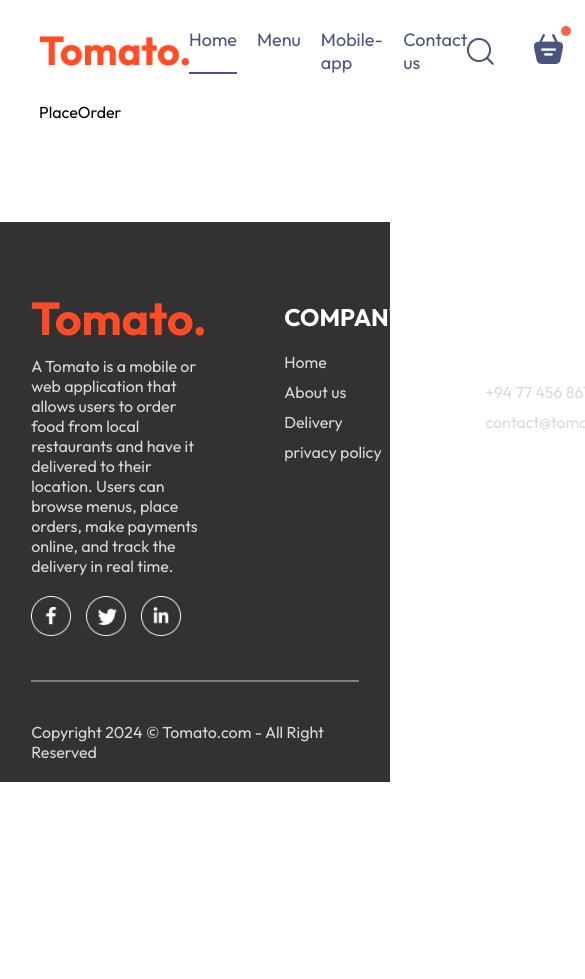
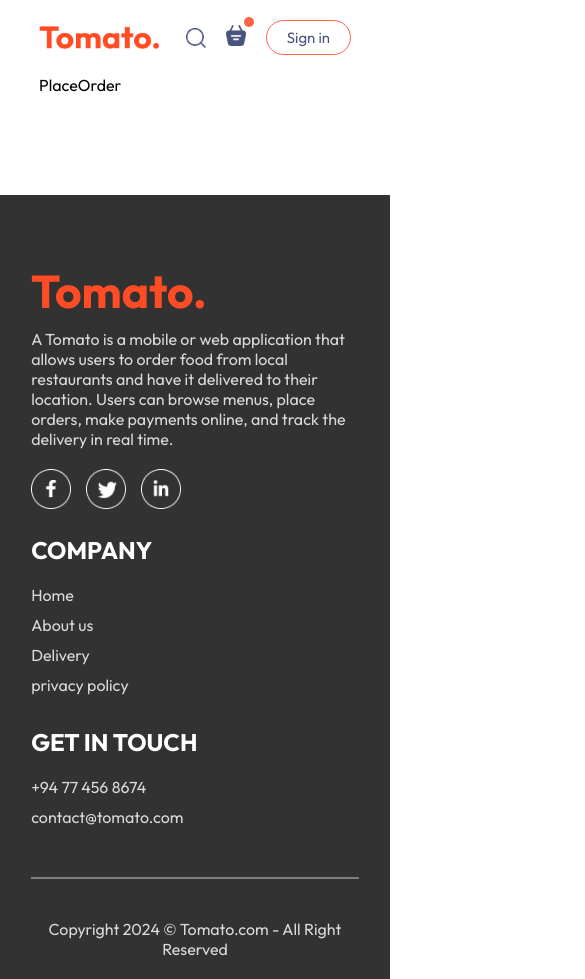
Before and after one commit to Tharushiwijesinghe/Food_Delivery_App, a React (Vite) app: page /order in a window 390 px wide. Shown: the top 979 px of the page, 585 px wide, since content can reach past the window. Before the commit the page ends 844 px from the top, so only its background shows below. Built offline with nearby package versions, Linux system fonts and the light colour scheme.

Commit message:
update responsiveness

```diff
--- /dev/null
+++ b/src/components/AppDownload/AppDownload.css
@@ -0,0 +1,25 @@
+.app-download{
+  margin: auto auto;
+  margin-top: 100px;
+  font-size: max(3vw,20px);
+  text-align: center;
+  font-weight: 500;
+}
+
+.app-download-platforms{
+  display: flex;
+  justify-content: center;
+  gap: max(2vw,10px);
+  margin-top: 40px;
+}
+
+.app-download-platforms img{
+  width: max(30vw,120px);
+  max-width: 180px;
+  transition: 0.5s;
+  cursor: pointer;
+}
+
+.app-download-platforms img:hover{
+  transform: scale(1.05);
+}
--- a/src/components/AppDownload/AppDownload.jsx
+++ b/src/components/AppDownload/AppDownload.jsx
@@ -1,8 +1,16 @@
 import React from 'react'
+import './AppDownload.css'
+import { assets } from '../../assets/assets'
 
 const AppDownload = () => {
   return (
-    <div>AppDownload</div>
+    <div className='app-download' id='app-download'>
+      <p>For Better Experience Download  <br /> Tomato App</p>
+      <div className="app-download-platforms">
+        <img src={assets.app_store} alt="" />
+        <img src={assets.play_store} alt="" />
+      </div>
+    </div>
   )
 }
 
--- a/src/components/ExploreMenu/ExploreMenu.css
+++ b/src/components/ExploreMenu/ExploreMenu.css
@@ -56,3 +56,10 @@
   padding: 2px;
   cursor: pointer;
 }
+
+@media (max-width:1050px){
+  .explore-menu-text{
+    max-width: 100%;
+    font-size: 12px ;
+  }
+}
--- a/src/components/Footer/Footer.css
+++ b/src/components/Footer/Footer.css
@@ -46,3 +46,20 @@
   background-color: grey;
   border: none;
 }
+
+@media(max-width:750px){
+  .footer-content{
+    display: flex;
+    flex-direction: column;
+    gap: 22px;
+  }
+}
+.footer-copyright{
+  text-align: center;
+  /* .footer-content-left, .footer-content-right , .footer-content-center{
+    align-items: center;
+  }
+  .footer-content-left li, .footer-content-right li, .footer-content-center li{
+    text-align: center;
+  } */
+}
--- a/src/components/Header/Header.css
+++ b/src/components/Header/Header.css
@@ -38,6 +38,23 @@
   border: none;
   font-size: max(1vw, 13px);
   cursor: pointer;
+}
 
+@media (max-width:1050px){
 
+  .header-contents{
+    max-width: 45%;
+  }
 }
+
+@media (max-width:750px){
+  .header-contents{
+    max-width: 65%;
+  }
+  .header-contents p{
+    display: none;
+  }
+  .header-contents button{
+    padding: 2vw 4vw;
+  }
+}
--- a/src/components/navbar/navbar.css
+++ b/src/components/navbar/navbar.css
@@ -62,3 +62,48 @@
   top: -8px;
   right: -8px;
 }
+
+@media (max-width:1050px){
+  .navbar .logo{
+    width: 140px;
+  }
+  .navbar-menu{
+    gap: 20px;
+    font-size: 17px;
+  }
+  .navbar-right{
+    gap: 30px;
+  }
+  .navbar-right img{
+    width: 22px;
+  }
+  .navbar-right button{
+    padding: 8px 25px;
+  }
+}
+
+@media (max-width:900px){
+  .navbar .logo{
+    width: 120px;
+  }
+  .navbar-menu{
+    gap: 15px;
+    font-size: 16px;
+  }
+  .navbar-right{
+    gap: 20px;
+  }
+  .navbar-right img{
+    width: 20px;
+  }
+  .navbar-right button{
+    padding: 7px 20px;
+    font-size: 15px;
+  }
+}
+
+@media (max-width:750px){
+  .navbar-menu{
+    display: none;
+  }
+}
--- a/src/components/navbar/navbar.jsx
+++ b/src/components/navbar/navbar.jsx
@@ -1,6 +1,7 @@
 import React, { useState } from 'react'
 import './Navbar.css'
 import { assets } from '../../assets/assets'
+import { Link } from 'react-router-dom'
 
 const Navbar = () => {
 
@@ -10,10 +11,10 @@
     <div className='navbar'>
       <img src={assets.logo} alt="" className='logo' />
       <ul className="navbar-menu">
-        <li onClick={()=>setMenu("home")} className={menu==="home"?"active":""}>Home</li>
-        <li onClick={()=>setMenu("menu")} className={menu==="menu"?"active":""}>Menu</li>
-        <li onClick={()=>setMenu("mobile-app")} className={menu==="mobile-app"?"active":""}>Mobile-app</li>
-        <li onClick={()=>setMenu("contact-us")} className={menu==="contact-us"?"active":""}>Contact us</li>
+        <Link to='/' onClick={()=>setMenu("home")} className={menu==="home"?"active":""}>Home</Link>
+        <a href='#explore-menu' onClick={()=>setMenu("menu")} className={menu==="menu"?"active":""}>Menu</a>
+        <a href='#app-download' onClick={()=>setMenu("mobile-app")} className={menu==="mobile-app"?"active":""}>Mobile-app</a>
+        <a href = '#footer' onClick={()=>setMenu("contact-us")} className={menu==="contact-us"?"active":""}>Contact us</a>
       </ul>
       <div className="navbar-right">
         <img src={assets.search_icon} alt="" />
--- a/src/index.css
+++ b/src/index.css
@@ -5,6 +5,7 @@
   margin: 0;
   box-sizing: border-box;
   font-family: Outfit;
+  scroll-behavior: smooth;
 }
 
 body{
--- a/src/pages/Home/Home.jsx
+++ b/src/pages/Home/Home.jsx
@@ -3,6 +3,8 @@
 import Header from '../../components/Header/Header'
 import ExploreMenu from '../../components/ExploreMenu/ExploreMenu'
 import FoodDisplay from '../../components/FoodDisplay/FoodDisplay'
+import App from '../../App'
+import AppDownload from '../../components/AppDownload/AppDownload'
 
 const Home = () => {
   const [category,setCategory] = useState("All");
@@ -11,6 +13,7 @@
       <Header/>
       <ExploreMenu category={category} setCategory={setCategory}/>
       <FoodDisplay category={category}/>
+      <AppDownload />
     </div>
   )
 }
```
Also changed, not shown: src/components/AppDownload/AppDowload.css (deleted).
